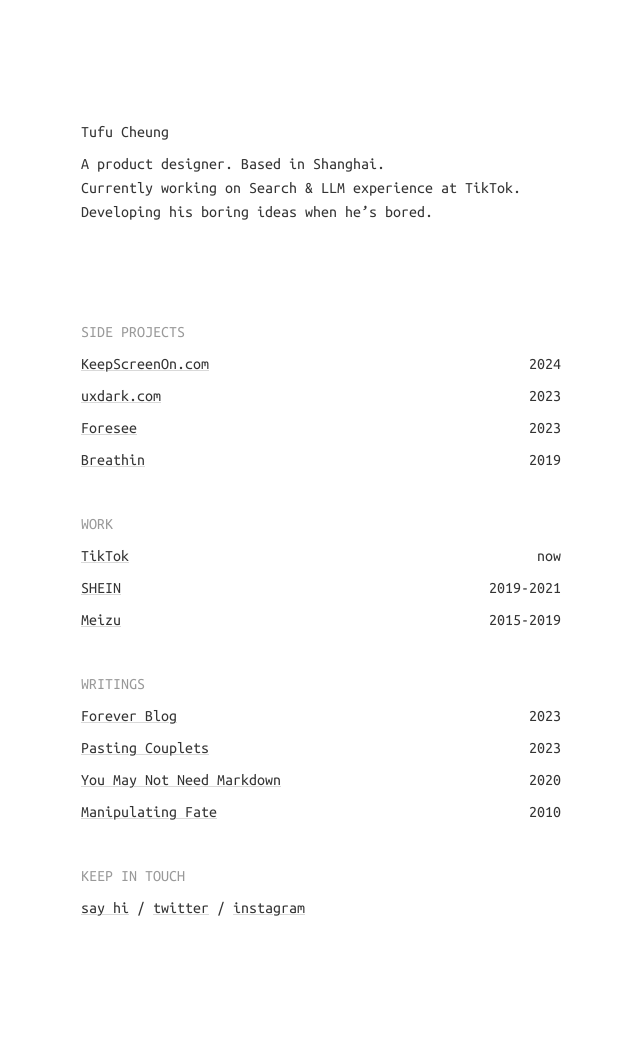
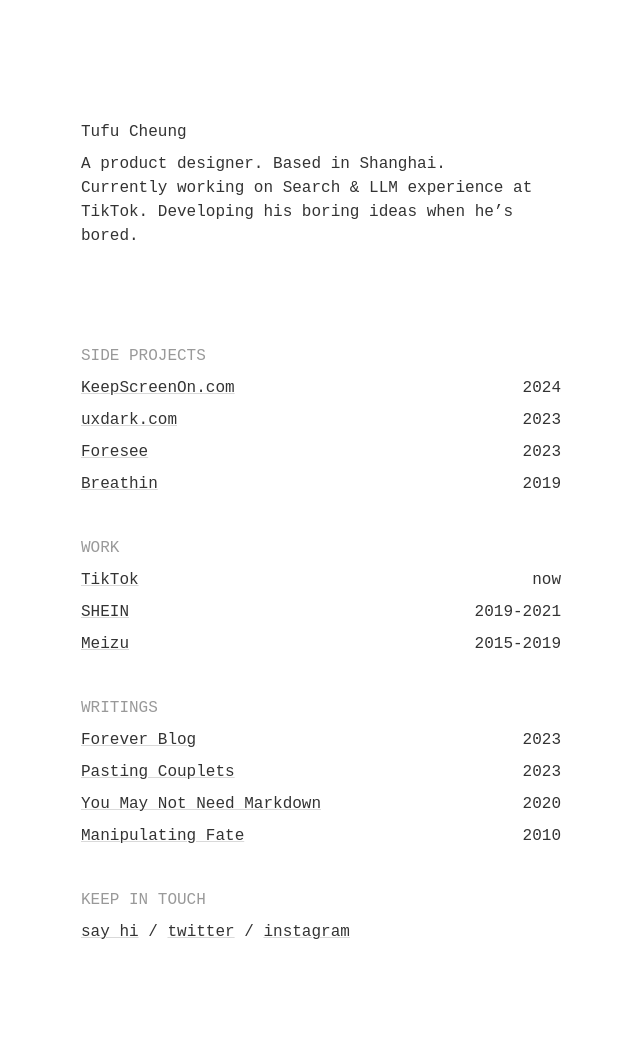
Before and after one commit to tufucheung/tufucheung.github.io, a Jekyll site: the page index.html, which Jekyll copies as it is, in a window 1280 px wide. Shown: the whole page, without its empty margins (319-959 px from the left). Built offline with Jekyll 4.4.1, drawn with Linux system fonts in a browser that asks for light colours; before the commit the page ends 1040 px from its top, so only the background shows below that.

Commit message:
replace font

```diff
--- a/about.css
+++ b/about.css
@@ -19,7 +19,7 @@ body {
     margin-right: auto;
     margin-top: 120px;
     margin-bottom: 120px;
-    font-family: "Ubuntu Mono", monospace;
+    font-family: "Roboto Mono", monospace;
     font-size: 16px;
     font-style: normal;
     font-weight: 400;
@@ -32,7 +32,7 @@ p {
 }
 #info-name {
     color: var(--primary-color);
-    font-family: "Ubuntu Mono", monospace;
+    font-family: "Roboto Mono", monospace;
     font-size: 16px;
     font-style: normal;
     font-weight: 400;
--- a/index.html
+++ b/index.html
@@ -6,7 +6,7 @@
         <link rel="stylesheet" type="text/css" href="about.css">
         <link rel="preconnect" href="https://fonts.googleapis.com">
         <link rel="preconnect" href="https://fonts.gstatic.com" crossorigin>
-        <link href="https://fonts.googleapis.com/css2?family=Ubuntu+Mono&family=Newsreader:ital,opsz,wght@1,6..72,600&display=swap" rel="stylesheet">
+        <link href="https://fonts.googleapis.com/css2?family=Space+Mono&display=swap" rel="stylesheet">
     </head>
     <body>
 <div class="info-header">
```
